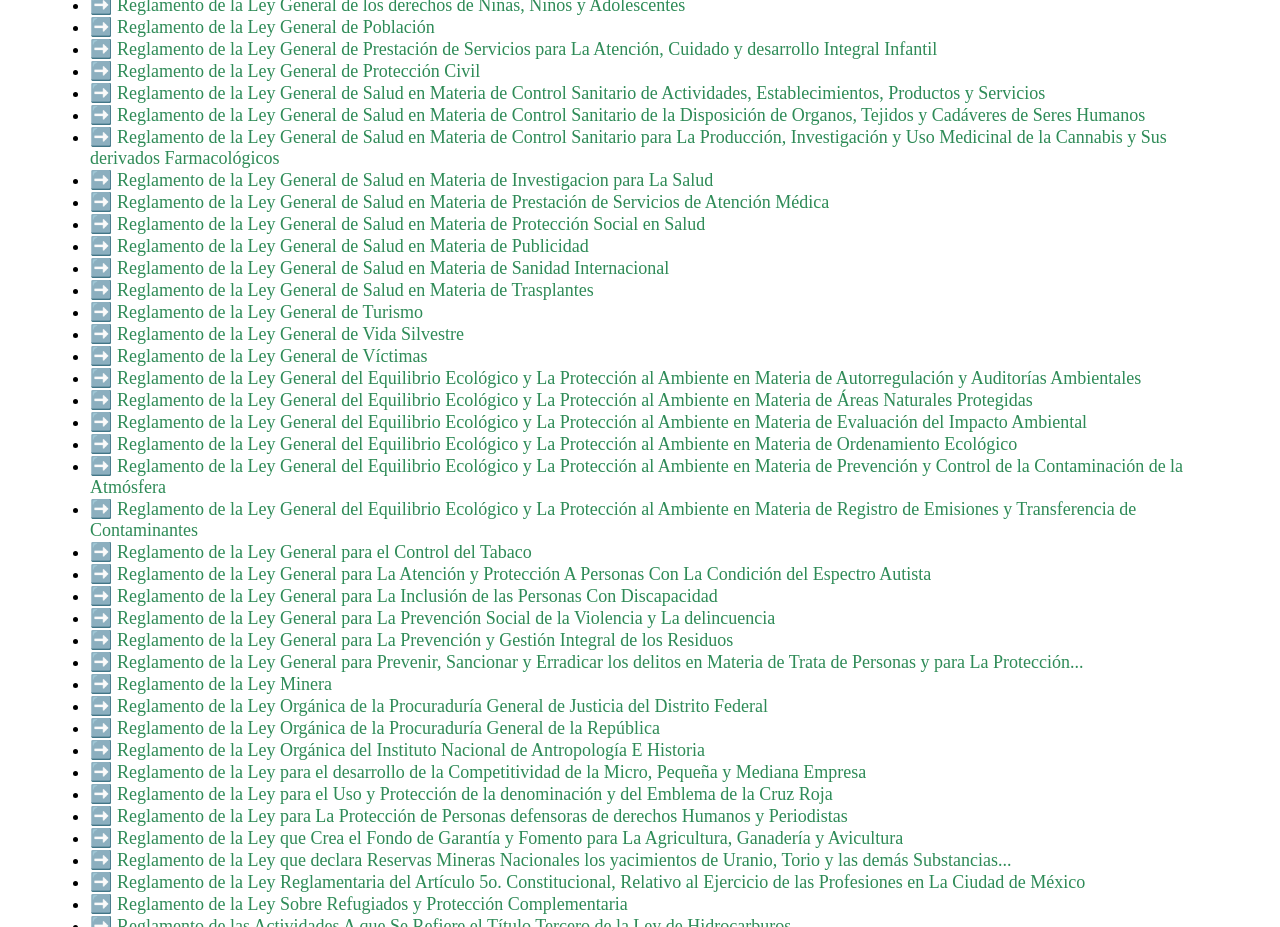
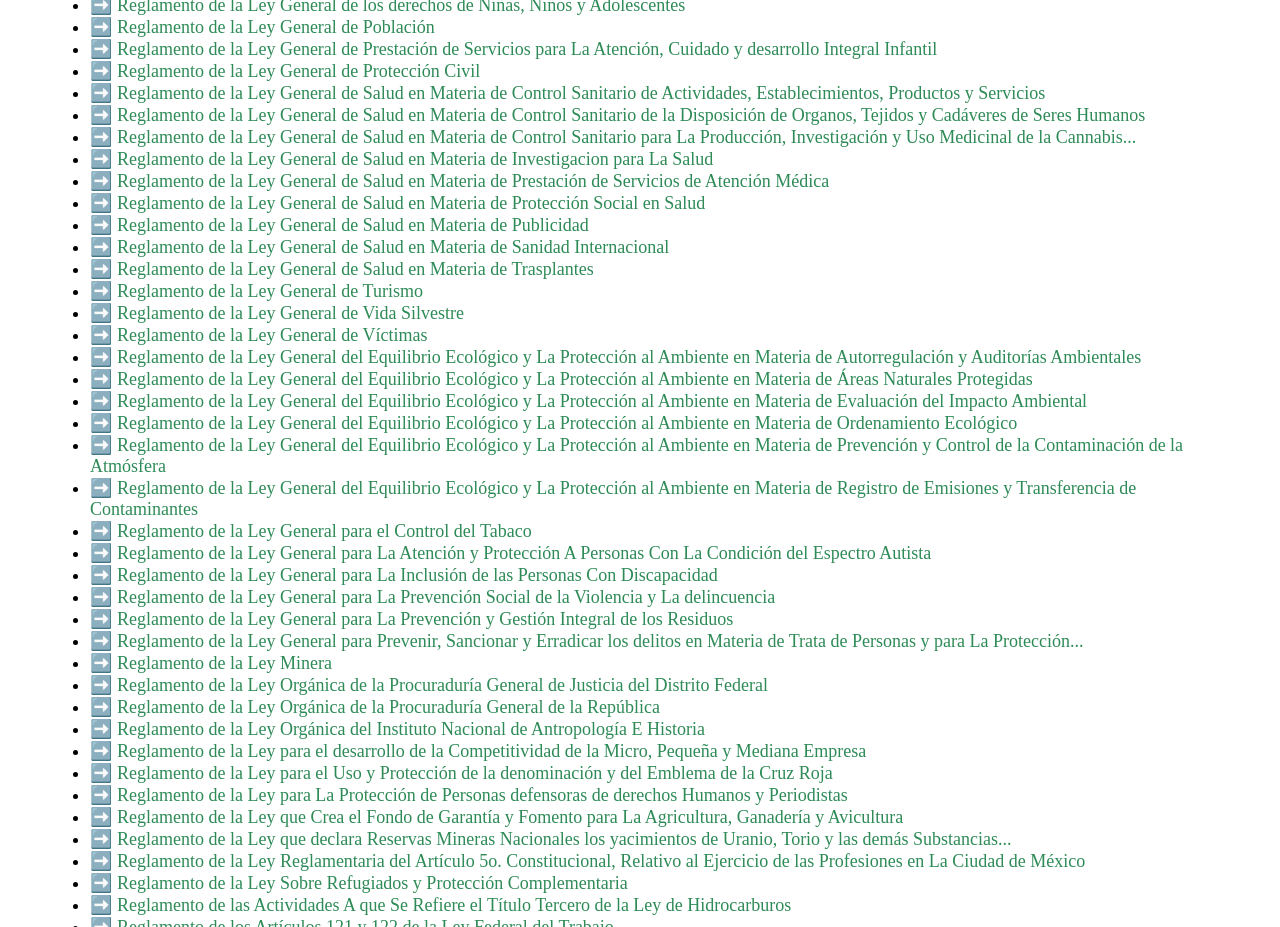
Before and after one commit to lexlabmx/lexlabmx.github.io, a plain HTML site: page index.html in a window 1280 px wide. Shown: the part 10700-11627 px from the top of the page. Drawn offline with Linux system fonts and the light colour scheme.

Commit message:
Add files via upload

```diff
--- a/index.html
+++ b/index.html
@@ -718,8 +718,8 @@
         <b>enlistadas en orden alfabético (A-Z):</b>
         <ul>
                 <li> ➡️ <a href="REGLAMENTOS DE LEYES FEDERALES VIGENTES/Reglamento de la Ley Aduanera.pdf">Reglamento de la Ley Aduanera</a>
-                        <li> ➡️ <a href="REGLAMENTOS DE LEYES FEDERALES VIGENTES/Reglamento de la Ley Agraria en Materia de Certificación de derechos Ejidales y Titulación de Solares.pdf">Reglamento de la Ley Agraria en Materia de Certificación de derechos Ejidales y Titulación de Solares</a>
-                        <li> ➡️ <a href="REGLAMENTOS DE LEYES FEDERALES VIGENTES/Reglamento de la Ley Agraria en Materia de Ordenamiento de la Propiedad Rural.pdf">Reglamento de la Ley Agraria en Materia de Ordenamiento de la Propiedad Rural</a>
+                <li> ➡️ <a href="REGLAMENTOS DE LEYES FEDERALES VIGENTES/Reglamento de la Ley Agraria en Materia de Certificación de derechos Ejidales y Titulación de Solares.pdf">Reglamento de la Ley Agraria en Materia de Certificación de derechos Ejidales y Titulación de Solares</a>
+                <li> ➡️ <a href="REGLAMENTOS DE LEYES FEDERALES VIGENTES/Reglamento de la Ley Agraria en Materia de Ordenamiento de la Propiedad Rural.pdf">Reglamento de la Ley Agraria en Materia de Ordenamiento de la Propiedad Rural</a>
                         <li> ➡️ <a href="REGLAMENTOS DE LEYES FEDERALES VIGENTES/Reglamento de la Ley Agraria para Fomentar La Organización y desarrollo de la Mujer Campesina.pdf">Reglamento de la Ley Agraria para Fomentar La Organización y desarrollo de la Mujer Campesina</a>
                         <li> ➡️ <a href="REGLAMENTOS DE LEYES FEDERALES VIGENTES/Reglamento de la Ley de Adquisiciones, Arrendamientos y Servicios del Sector Público.pdf">Reglamento de la Ley de Adquisiciones, Arrendamientos y Servicios del Sector Público</a>
                         <li> ➡️ <a href="REGLAMENTOS DE LEYES FEDERALES VIGENTES/Reglamento de la Ley de Aeropuertos.pdf">Reglamento de la Ley de Aeropuertos</a>
@@ -814,7 +814,7 @@
                         <li> ➡️ <a href="REGLAMENTOS DE LEYES FEDERALES VIGENTES/Reglamento de la Ley General de Protección Civil.pdf">Reglamento de la Ley General de Protección Civil</a>
                         <li> ➡️ <a href="REGLAMENTOS DE LEYES FEDERALES VIGENTES/Reglamento de la Ley General de Salud en Materia de Control Sanitario de Actividades, Establecimientos, Productos y Servicios.pdf">Reglamento de la Ley General de Salud en Materia de Control Sanitario de Actividades, Establecimientos, Productos y Servicios</a>
                         <li> ➡️ <a href="REGLAMENTOS DE LEYES FEDERALES VIGENTES/Reglamento de la Ley General de Salud en Materia de Control Sanitario de la Disposición de Organos, Tejidos y Cadáveres de Seres Humanos.pdf">Reglamento de la Ley General de Salud en Materia de Control Sanitario de la Disposición de Organos, Tejidos y Cadáveres de Seres Humanos</a>
-                        <li> ➡️ <a href="REGLAMENTOS DE LEYES FEDERALES VIGENTES/Reglamento de la Ley General de Salud en Materia de Control Sanitario para La Producción, Investigación y Uso Medicinal de la Cannabis y Sus derivados Farmacológicos.pdf">Reglamento de la Ley General de Salud en Materia de Control Sanitario para La Producción, Investigación y Uso Medicinal de la Cannabis y Sus derivados Farmacológicos</a>
+                        <li> ➡️ <a href="REGLAMENTOS DE LEYES FEDERALES VIGENTES/Reglamento de la Ley General de Salud en Materia de Control Sanitario para La Producción, Investigación y Uso Medicinal de la Cannabis y Sus derivados Farmacológicos.pdf">Reglamento de la Ley General de Salud en Materia de Control Sanitario para La Producción, Investigación y Uso Medicinal de la Cannabis...</a>
                         <li> ➡️ <a href="REGLAMENTOS DE LEYES FEDERALES VIGENTES/Reglamento de la Ley General de Salud en Materia de Investigacion para La Salud.pdf">Reglamento de la Ley General de Salud en Materia de Investigacion para La Salud</a>
                         <li> ➡️ <a href="REGLAMENTOS DE LEYES FEDERALES VIGENTES/Reglamento de la Ley General de Salud en Materia de Prestación de Servicios de Atención Médica.pdf">Reglamento de la Ley General de Salud en Materia de Prestación de Servicios de Atención Médica</a>
                         <li> ➡️ <a href="REGLAMENTOS DE LEYES FEDERALES VIGENTES/Reglamento de la Ley General de Salud en Materia de Protección Social en Salud.pdf">Reglamento de la Ley General de Salud en Materia de Protección Social en Salud</a>
```
